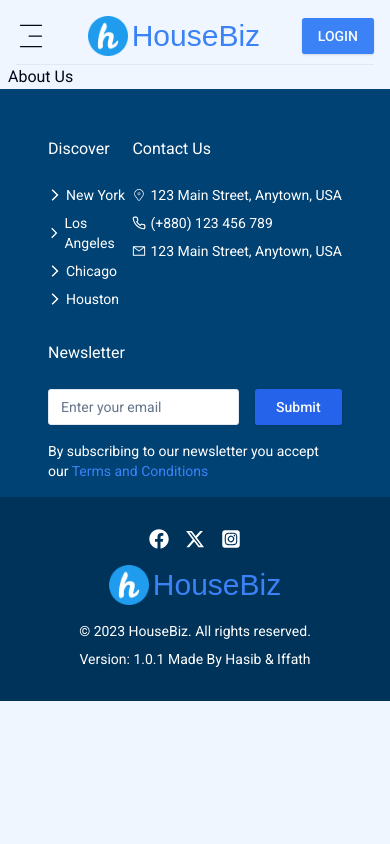
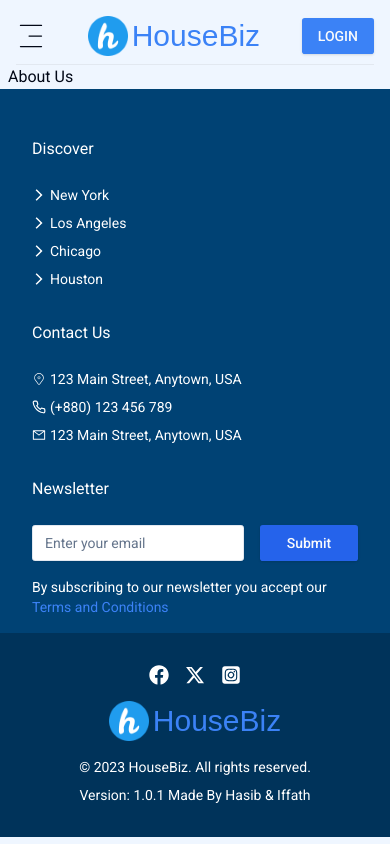
Before and after one commit to MdHasib01/realestate_web_app, a Next.js app: page /about_us in a window 390 px wide. Built offline with nearby package versions, Linux system fonts and the light colour scheme; a web font is replaced by a local one.

Commit message:
fixed grid issue in footer

```diff
--- a/src/components/Footer/Footer.jsx
+++ b/src/components/Footer/Footer.jsx
@@ -55,7 +55,7 @@
 const Footer = () => {
   return (
     <div className="w-full bg-[#004274] text-white">
-      <div className="container mx-auto md:px-32 px-12 pt-12 pb-4 grid grid-cols-1 md:grid-cols-4">
+      <div className="container mx-auto md:px-32 px-8 pt-12 pb-4 grid grid-cols-1 md:grid-cols-4">
         <div className="mb-6">
           <h1 className="mb-6">Discover</h1>
           <ul>
@@ -84,7 +84,7 @@
             <AiOutlineMail /> 123 Main Street, Anytown, USA
           </p>
         </div>
-        <div className="col-span-2">
+        <div className="md:col-span-2">
           <h1 className="mb-6">Newsletter</h1>
           <div className="grid grid-cols-3 gap-4">
             <Input
@@ -101,7 +101,7 @@
       </div>
 
       <div className="w-full bg-[#00335A]">
-        <div className="container mx-auto md:px-32 px-12 py-8 grid grid-cols-1 gap-4 md:grid-cols-3">
+        <div className="container mx-auto md:px-32 px-8 py-8 grid grid-cols-1 gap-4 md:grid-cols-3">
           <div className="flex items-center justify-center md:justify-start gap-4">
             {socialLinks.map((link) => (
               <Link href={link.path} key={link.name} className="text-xl">
```
